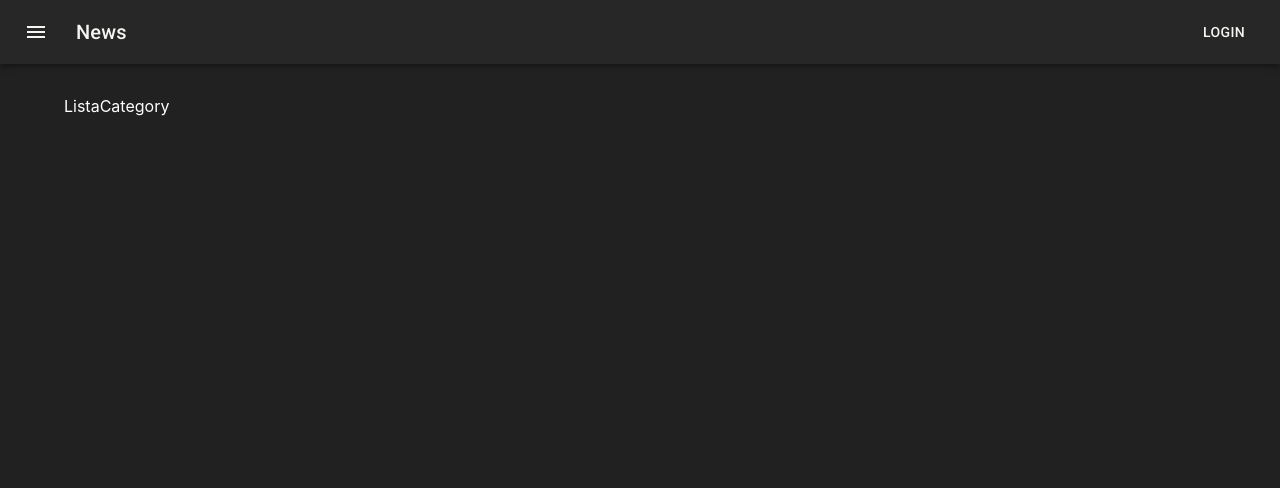
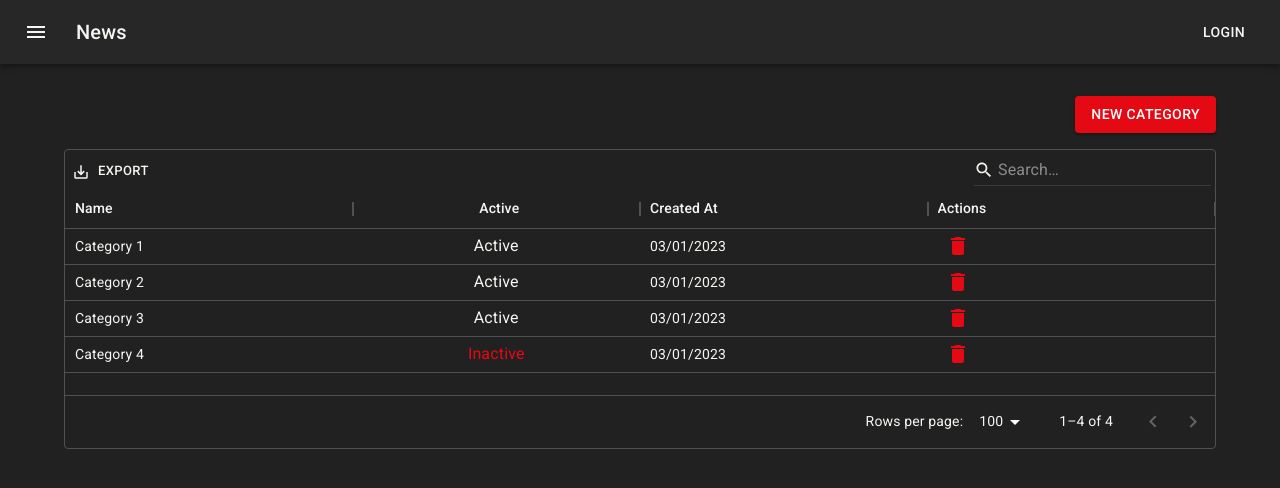
Before and after one commit to robsantossilva/fullcyle-react-frontend, a React (Create React App) app: page / in a window 1280 px wide. Shown: the top 488 px of the page. Built offline with nearby package versions, Linux system fonts and the light colour scheme.

Commit message:
feat: :construction: List Category Page

```diff
--- a/package.json
+++ b/package.json
@@ -7,6 +7,7 @@
     "@emotion/styled": "^11.10.5",
     "@mui/icons-material": "^5.11.0",
     "@mui/material": "^5.11.2",
+    "@mui/x-data-grid": "^5.17.17",
     "@reduxjs/toolkit": "^1.9.1",
     "@testing-library/jest-dom": "^5.16.5",
     "@testing-library/react": "^13.4.0",
--- a/src/app/store.ts
+++ b/src/app/store.ts
@@ -1,9 +1,11 @@
-import { configureStore, ThunkAction, Action } from '@reduxjs/toolkit';
-import counterReducer from '../features/counter/counterSlice';
+import { configureStore, ThunkAction, Action } from "@reduxjs/toolkit";
+import counterReducer from "../features/counter/counterSlice";
+import categoriesReducer from "../features/categories/categorySlice";
 
 export const store = configureStore({
   reducer: {
     counter: counterReducer,
+    categories: categoriesReducer,
   },
 });
 
--- a/src/features/categories/ListCategory.tsx
+++ b/src/features/categories/ListCategory.tsx
@@ -1,5 +1,118 @@
 import React from "react";
+import { Box, Button, IconButton, Typography } from "@mui/material";
+import { useAppSelector } from "../../app/hooks";
+import { selectCategories } from "./categorySlice";
+import { Link } from "react-router-dom";
+import {
+  DataGrid,
+  GridColDef,
+  GridRenderCellParams,
+  GridRowsProp,
+  GridToolbar,
+} from "@mui/x-data-grid";
+import DeleteIcon from "@mui/icons-material/Delete";
 
 export function CategoryList() {
-  return <div>ListaCategory</div>;
+  const categories = useAppSelector(selectCategories);
+
+  // use categories to create rows
+  const rows: GridRowsProp = categories.map((category) => ({
+    id: category.id,
+    name: category.name,
+    description: category.description,
+    isActive: category.is_active,
+    createdAt: new Date(category.created_at).toLocaleDateString("pt-RB"),
+  }));
+
+  const columns: GridColDef[] = [
+    {
+      field: "name",
+      headerName: "Name",
+      flex: 1,
+    },
+    {
+      field: "isActive",
+      headerName: "Active",
+      type: "boolean",
+      renderCell: renderIsActiveCell,
+      flex: 1,
+    },
+    {
+      field: "createdAt",
+      headerName: "Created At",
+      flex: 1,
+    },
+    {
+      field: "id",
+      headerName: "Actions",
+      renderCell: renderActionCell,
+      flex: 1,
+    },
+  ];
+
+  function renderIsActiveCell(rowData: GridRenderCellParams): React.ReactNode {
+    return (
+      <Typography color={rowData.value ? "primary" : "secondary"}>
+        {rowData.value ? "Active" : "Inactive"}
+      </Typography>
+    );
+  }
+
+  function renderActionCell(rowData: GridRenderCellParams): React.ReactNode {
+    return (
+      <IconButton
+        color="secondary"
+        onClick={handleDelete(rowData.value)}
+        aria-label="delete"
+      >
+        <DeleteIcon />
+      </IconButton>
+    );
+  }
+
+  function handleDelete(id: string) {
+    return () => {
+      console.log(id);
+    };
+  }
+
+  return (
+    <Box maxWidth="lg" sx={{ mt: 4, mb: 4 }}>
+      <Box display={"flex"} justifyContent="flex-end">
+        <Button
+          variant="contained"
+          color="secondary"
+          component={Link}
+          to="/category/new"
+          style={{ marginBottom: "1rem" }}
+        >
+          New Category
+        </Button>
+      </Box>
+
+      <div style={{ height: 300, width: "100%" }}>
+        <DataGrid
+          rowsPerPageOptions={[1, 10, 20, 30, 100]}
+          disableColumnSelector={true}
+          disableColumnFilter={true}
+          disableDensitySelector={true}
+          disableSelectionOnClick={true}
+          density={"compact"}
+          rows={rows}
+          columns={columns}
+          components={{
+            Toolbar: GridToolbar,
+          }}
+          componentsProps={{
+            toolbar: {
+              showQuickFilter: true,
+              quickFilterProps: {
+                debounceMs: 500,
+              },
+            },
+          }}
+        />
+      </div>
+    </Box>
+  );
 }
--- /dev/null
+++ b/src/features/categories/categorySlice.ts
@@ -0,0 +1,66 @@
+import { createSlice } from "@reduxjs/toolkit";
+import { RootState } from "../../app/store";
+
+interface Category {
+  id: string;
+  name: string;
+  is_active: boolean;
+  description: null | string;
+  created_at: string;
+  updated_at: string;
+  deleted_at: null | string;
+}
+
+export const initialState: Category[] = [
+  {
+    id: "1",
+    name: "Category 1",
+    is_active: true,
+    description: "Category One Description",
+    created_at: new Date().toISOString(),
+    updated_at: new Date().toISOString(),
+    deleted_at: null,
+  },
+  {
+    id: "2",
+    name: "Category 2",
+    is_active: true,
+    description: "Category Two Description",
+    created_at: new Date().toISOString(),
+    updated_at: new Date().toISOString(),
+    deleted_at: null,
+  },
+  {
+    id: "3",
+    name: "Category 3",
+    is_active: true,
+    description: "Category Three Description",
+    created_at: new Date().toISOString(),
+    updated_at: new Date().toISOString(),
+    deleted_at: null,
+  },
+  {
+    id: "4",
+    name: "Category 4",
+    is_active: false,
+    description: "Category Four Description",
+    created_at: new Date().toISOString(),
+    updated_at: new Date().toISOString(),
+    deleted_at: null,
+  },
+];
+
+const categoriesSlice = createSlice({
+  name: "categories",
+  initialState,
+  reducers: {
+    createCategory(state, action) {},
+    updateCategory(state, action) {},
+    deleteCategory(state, action) {},
+  },
+});
+
+// Selectors
+export const selectCategories = (state: RootState) => state.categories;
+
+export default categoriesSlice.reducer;
```
Also changed, not shown: 2 other files (tests, documents, lock files or other folders).
